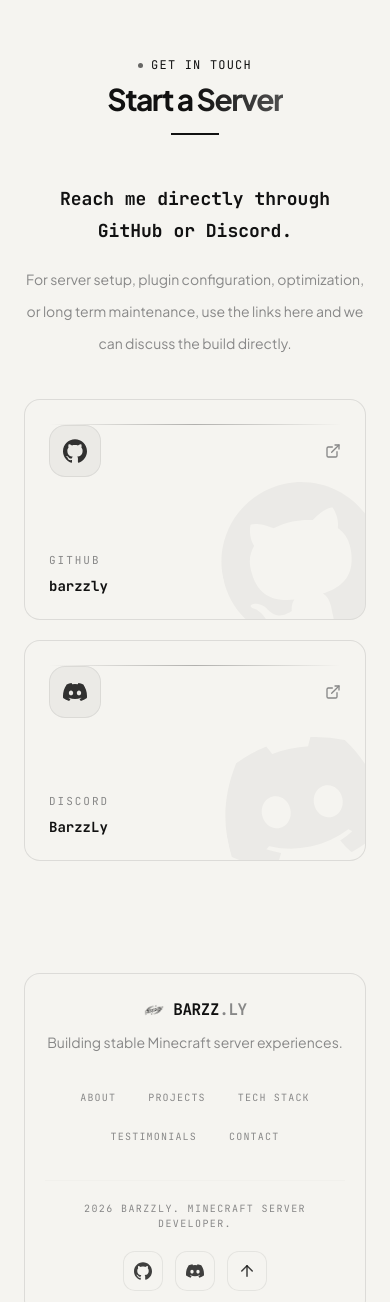
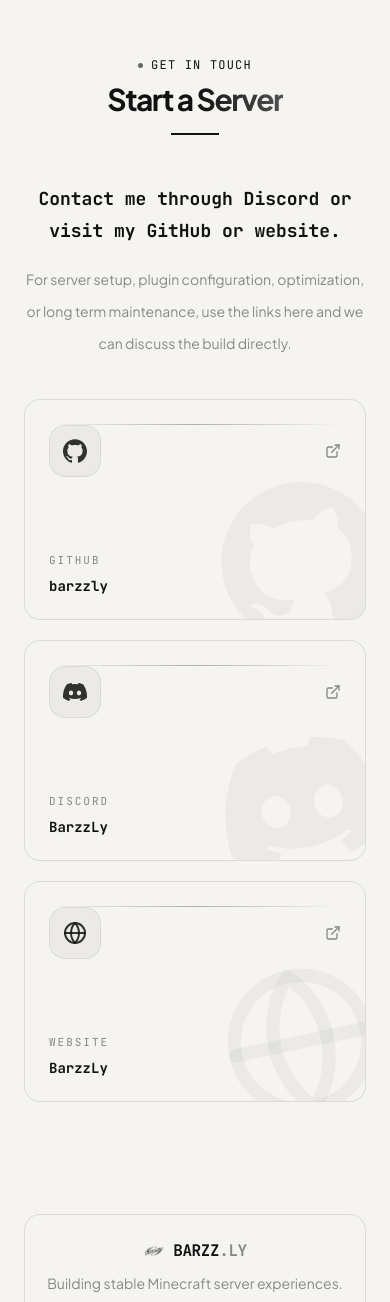
Before and after one commit to barzzly/Porto-Barzz, a React (Vite) app: page / in a window 390 px wide. Shown: the part 8110-9412 px from the top of the page. Built offline with nearby package versions, Linux system fonts and the light colour scheme; no server answers.

Commit message:
update hubungi saya

```diff
--- a/src/data/translations.js
+++ b/src/data/translations.js
@@ -247,7 +247,7 @@ export const translations = {
       badge: "GET IN TOUCH",
       heading: "Start a",
       headingAccent: "Server",
-      subheading: "Reach me directly through GitHub or Discord.",
+      subheading: "Contact me through Discord or visit my GitHub or website.",
       desc: "For server setup, plugin configuration, optimization, or long term maintenance, use the links here and we can discuss the build directly.",
       formName: "Name",
       formEmail: "Email",
@@ -520,7 +520,7 @@ export const translations = {
       badge: "HUBUNGI SAYA",
       heading: "Mulai",
       headingAccent: "Server",
-      subheading: "Hubungi saya langsung lewat GitHub atau Discord.",
+      subheading: "Hubungi saya melalui Discord atau kunjungi GitHub saya atau website saya.",
       desc: "Kalau kamu butuh setup server, konfigurasi plugin, optimasi, atau maintenance jangka panjang, pakai link ini dan kita bahas buildnya langsung.",
       formName: "Nama",
       formEmail: "Email",
--- a/src/sections/ContactSection.jsx
+++ b/src/sections/ContactSection.jsx
@@ -1,6 +1,6 @@
 import { Card } from '../components/ui/Card'
 import { Github, Discord } from '../components/ui/BrandIcons'
-import { ExternalLink } from 'lucide-react'
+import { ExternalLink, Globe } from 'lucide-react'
 
 export function ContactSection({ t }) {
   const contactLinks = [
@@ -15,6 +15,12 @@ export function ContactSection({ t }) {
       value: 'BarzzLy',
       href: 'https://discord.com/users/1189813545018347580',
       Icon: Discord,
+    },
+    {
+      label: 'Website',
+      value: 'BarzzLy',
+      href: 'https://dev.barzzly.com',
+      Icon: Globe,
     },
   ]
 
@@ -32,7 +38,7 @@ export function ContactSection({ t }) {
         <div className="section-divider w-12 h-[2px] bg-primary mt-4" />
       </div>
 
-      <div className="grid grid-cols-1 lg:grid-cols-[0.8fr_1.2fr] gap-10 items-start">
+      <div className="grid grid-cols-1 lg:grid-cols-[0.65fr_1.35fr] gap-10 items-start">
         <div className="reveal-left flex flex-col gap-4 text-center md:text-left">
           <h3 className="font-mono text-lg md:text-xl font-bold leading-8 text-text">
             {t.subheading}
@@ -42,7 +48,7 @@ export function ContactSection({ t }) {
           </p>
         </div>
 
-        <div className="reveal-right delay-150 grid grid-cols-1 sm:grid-cols-2 gap-5">
+        <div className="reveal-right delay-150 grid grid-cols-1 sm:grid-cols-3 gap-5">
           {contactLinks.map((item) => {
             const Icon = item.Icon
 
```
